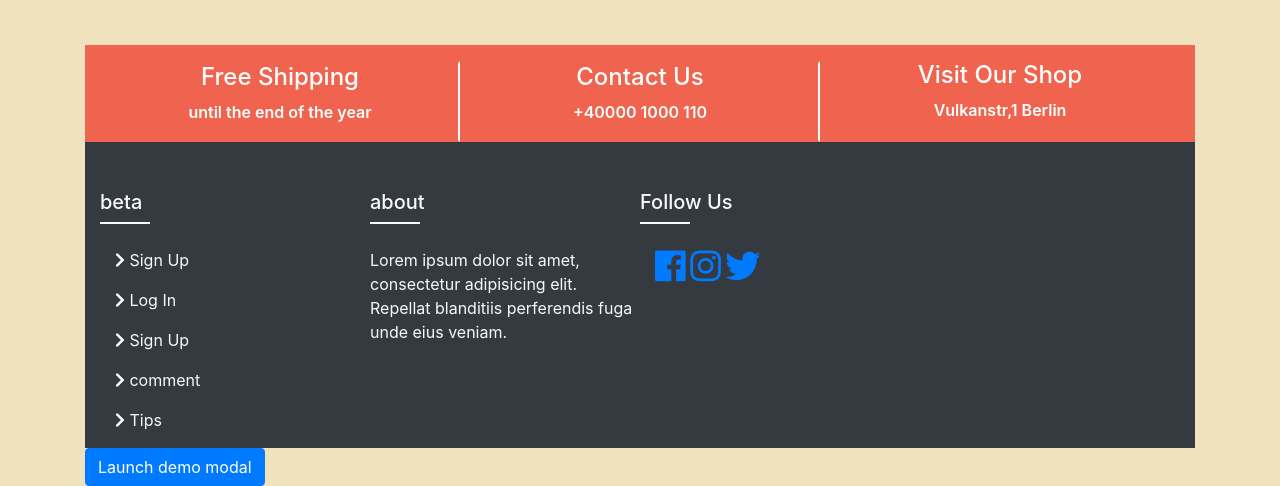
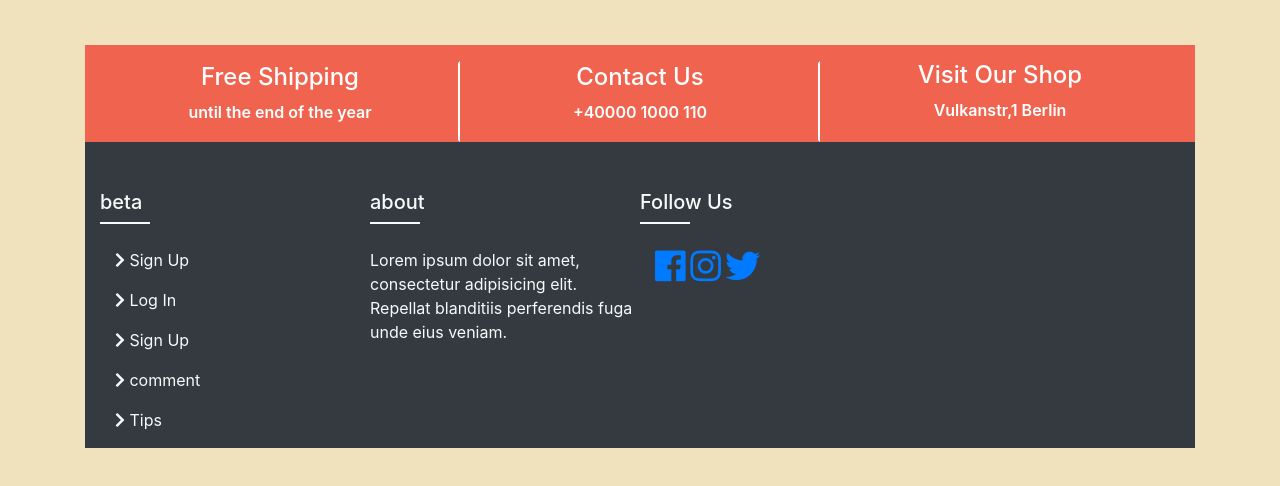
Before and after one commit to mwafaka/javascript-mini-projects, a plain HTML site: page shopping1/index.html in a window 1280 px wide. Shown: the part 3422-3908 px from the top of the page. After the commit the page ends 3870 px from the top, so only its background shows below. Drawn offline with nearby package versions, Linux system fonts and the light colour scheme.

Commit message:
delete Bootstrapp btn

```diff
--- a/shopping1/index.html
+++ b/shopping1/index.html
@@ -483,14 +483,7 @@
             </div>
         </div>
     </footer>
-    <button
-    type="button"
-    class="btn btn-primary"
-    data-toggle="modal"
-    data-target="#cart-modal"
-  >
-    Launch demo modal
-  </button>
+
   <div
     class="modal fade"
     id="cart-modal"
```
